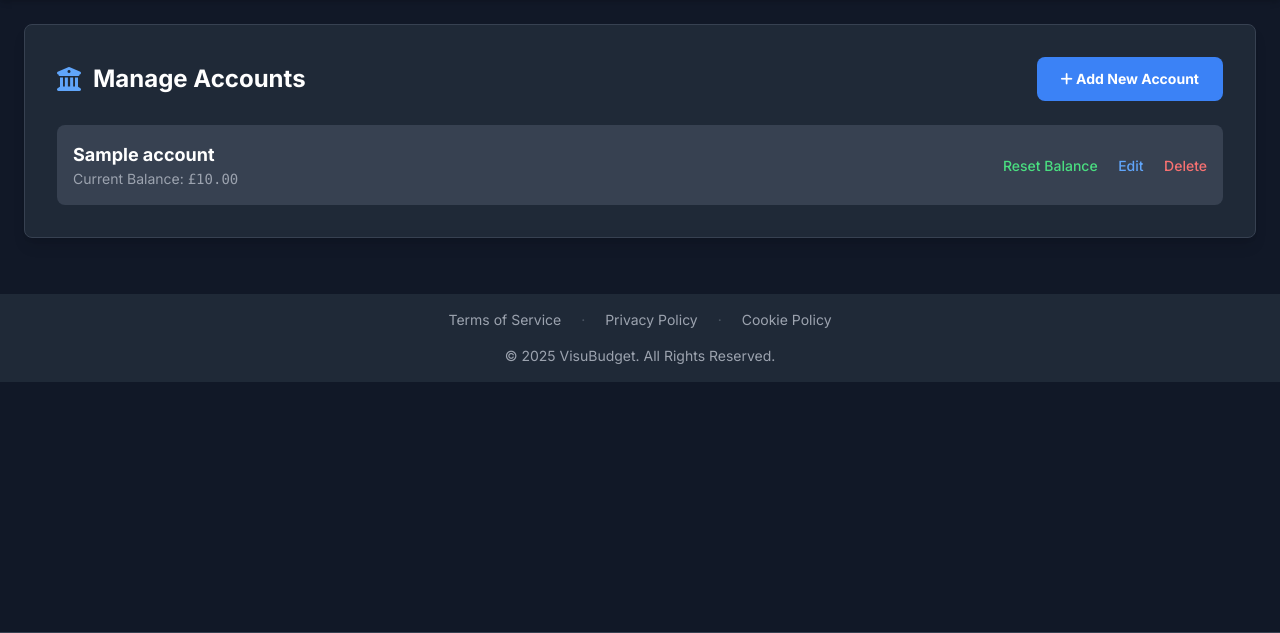
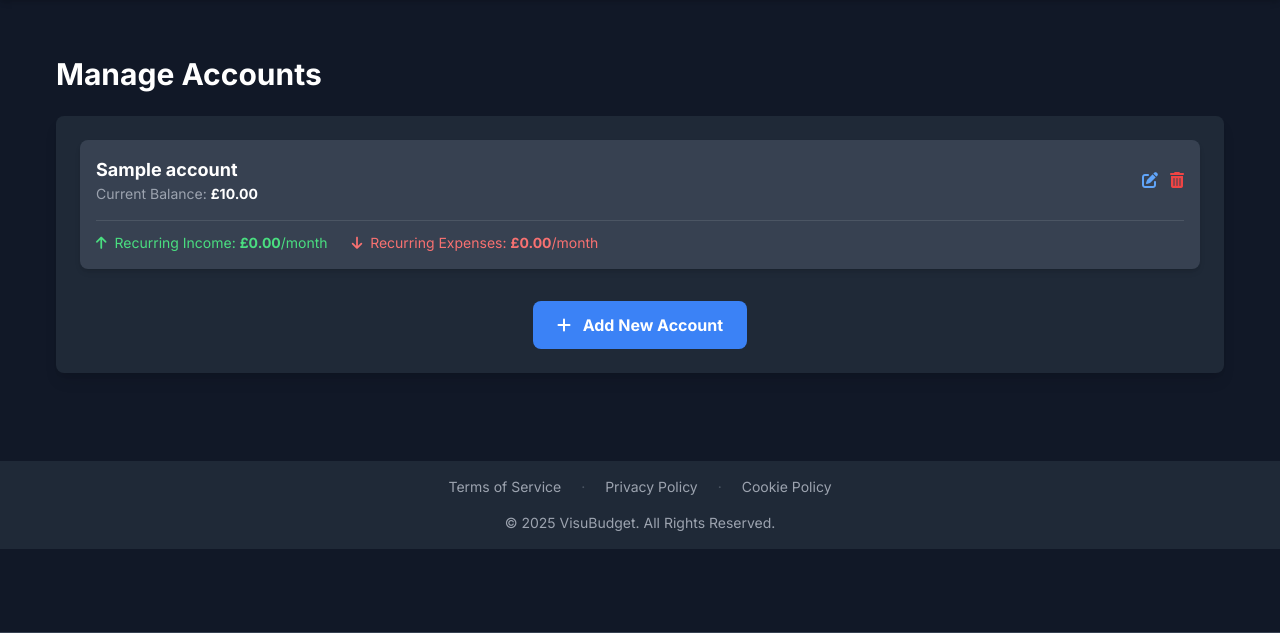
Before and after one commit to Delirious252904/VisuBudget, a PHP site: template app/views/accounts/index.php in a window 1280 px wide. Shown: the part 88-721 px from the top of the page. Run offline with PHP 8.4, Linux system fonts and the light colour scheme; the template is opened without the code that fills it: most values are stand-ins (such as "Sample title", 1, 10 or a date in 2020); some libraries are stand-ins or nearby versions.

Commit message:
Update: In account list, show total income and expenses from recurring rules

```diff
--- a/app/views/accounts/index.php
+++ b/app/views/accounts/index.php
@@ -1,46 +1,59 @@
-<!-- -------------------------------------------------- -->
-<!-- File: app/views/accounts/index.php                 -->
-<!-- This page lists all of the user's accounts.        -->
-<!-- -------------------------------------------------- -->
-<section class="bg-gray-800 rounded-lg shadow-lg p-6 md:p-8">
-    <div class="flex justify-between items-center mb-6">
-        <h2 class="text-2xl font-bold flex items-center">
-            <i class="fas fa-university mr-3 text-blue-400"></i> Manage Accounts
-        </h2>
-        <a href="/account/add" class="btn btn-primary text-sm"><i class="fas fa-plus"></i> Add New Account</a>
-    </div>
-    <div class="space-y-4">
+<!-- app/views/accounts/index.php -->
+
+<div class="container mx-auto p-4 md:p-8">
+    <h1 class="text-3xl font-bold mb-6 text-white">Manage Accounts</h1>
+
+    <div class="bg-gray-800 rounded-lg shadow-lg p-6">
+        <div class="space-y-6">
             <?php if (empty($accounts)): ?>
                 <p class="text-center text-gray-400 py-8">You haven't added any accounts yet.</p>
             <?php else: ?>
                 <?php foreach ($accounts as $account): ?>
-                <div class="bg-gray-700 rounded-lg p-4 flex flex-col sm:flex-row items-start sm:items-center justify-between">
-                    <div class="mb-4 sm:mb-0">
-                        <p class="font-bold text-lg"><?php echo htmlspecialchars($account['account_name']); ?></p>
-                        <p class="text-sm text-gray-400">Current Balance: <span class="font-mono">£<?php echo number_format($account['current_balance'], 2); ?></span></p>
+                    <div id="account-<?php echo $account['account_id']; ?>" class="bg-gray-700 p-4 rounded-lg shadow-md transition-all duration-300">
+                        <div class="flex justify-between items-center">
+                            <div class="flex-grow">
+                                <h3 class="font-bold text-lg text-white"><?php echo htmlspecialchars($account['name']); ?></h3>
+                                <p class="text-sm text-gray-400">
+                                    Current Balance:
+                                    <span class="font-semibold text-white">£<?php echo number_format($account['current_balance'], 2); ?></span>
+                                </p>
                             </div>
-                    <div class="flex-shrink-0">
-                        <a href="/account/reset/<?php echo $account['account_id']; ?>" class="text-green-400 hover:text-green-300 mr-4 text-sm font-medium">Reset Balance</a>
-                        <a href="/account/edit/<?php echo $account['account_id']; ?>" class="text-blue-400 hover:text-blue-300 mr-4 text-sm font-medium">Edit</a>
-                        <form action="/account/delete/<?php echo $account['account_id']; ?>" method="POST" class="inline-block js-delete-form">
-                            <button type="submit" class="text-red-400 hover:text-red-300 bg-transparent border-none p-0 cursor-pointer text-sm font-medium">Delete</button>
+                            <div class="flex items-center space-x-3">
+                                <a href="/account/edit/<?php echo $account['account_id']; ?>" class="text-blue-400 hover:text-blue-300"><i class="fas fa-edit"></i></a>
+                                <form action="/account/delete/<?php echo $account['account_id']; ?>" method="post" onsubmit="return confirm('Are you sure? This will delete the account and all its associated transactions.');">
+                                    <button type="submit" class="text-red-500 hover:text-red-400"><i class="fas fa-trash-alt"></i></button>
                                 </form>
                             </div>
+                        </div>
+
+                        <!-- **NEW**: Display Recurring Totals -->
+                        <?php if ($account['recurring_income'] > 0 || $account['recurring_expenses'] > 0): ?>
+                        <div class="border-t border-gray-600 mt-4 pt-3 flex flex-col sm:flex-row justify-start sm:space-x-6 space-y-2 sm:space-y-0 text-sm">
+                            <?php if ($account['recurring_income'] > 0): ?>
+                                <div class="flex items-center text-green-400">
+                                    <i class="fas fa-arrow-up mr-2"></i>
+                                    <span>Recurring Income: <strong>£<?php echo number_format($account['recurring_income'], 2); ?></strong>/month</span>
+                                </div>
+                            <?php endif; ?>
+
+                            <?php if ($account['recurring_expenses'] > 0): ?>
+                                <div class="flex items-center text-red-400">
+                                    <i class="fas fa-arrow-down mr-2"></i>
+                                    <span>Recurring Expenses: <strong>£<?php echo number_format($account['recurring_expenses'], 2); ?></strong>/month</span>
+                                </div>
+                            <?php endif; ?>
+                        </div>
+                        <?php endif; ?>
+                        <!-- End of New Section -->
                     </div>
                 <?php endforeach; ?>
             <?php endif; ?>
         </div>
-</section>
 
-<!-- This is a copy of the modal from the recurring page. -->
-<!-- Later, we could move this to footer.php to avoid repeating code. -->
-<div id="confirmation-modal" class="fixed inset-0 bg-gray-900 bg-opacity-75 flex items-center justify-center p-4 hidden">
-    <div class="bg-gray-800 rounded-lg shadow-xl p-6 w-full max-w-sm text-center">
-        <h3 class="text-xl font-bold mb-4">Are you sure?</h3>
-        <p id="modal-text" class="text-gray-400 mb-6">This will permanently delete the account and all of its transactions. This action cannot be undone.</p>
-        <div class="flex justify-center space-x-4">
-            <button id="modal-cancel-button" class="btn bg-gray-600 hover:bg-gray-500">Cancel</button>
-            <button id="modal-confirm-button" class="btn bg-red-600 hover:bg-red-500 text-white">Yes, Delete It</button>
+        <div class="mt-8 text-center">
+            <a href="/account/add" class="btn btn-primary">
+                <i class="fas fa-plus mr-2"></i> Add New Account
+            </a>
         </div>
     </div>
 </div>
```
Also changed, not shown: app/controllers/AccountController.php (+16 -3 lines), app/models/RecurringRule.php (+61 -0 lines). Lines whose indentation alone changed are shown as unchanged.
